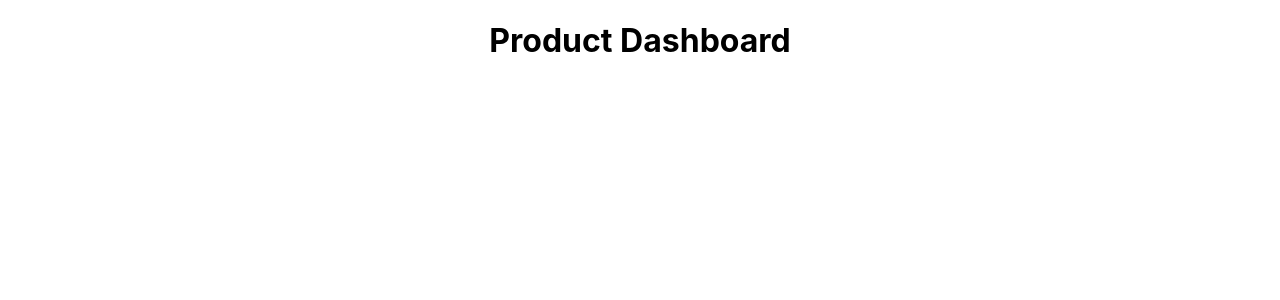
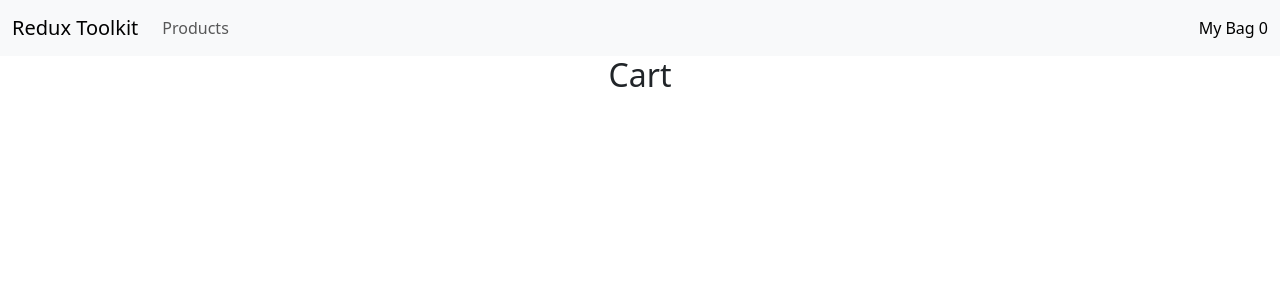
Before and after one commit to HAMZA-NASIR-PU/Redux-Toolkit-Project, a React (Create React App) app: page /cart in a window 1280 px wide. Shown: the top 300 px of the page. Built offline with nearby package versions, Linux system fonts and the light colour scheme.

Commit message:
Complete project without using redux toolkit

```diff
--- a/package.json
+++ b/package.json
@@ -6,9 +6,12 @@
     "@testing-library/jest-dom": "^5.17.0",
     "@testing-library/react": "^13.4.0",
     "@testing-library/user-event": "^13.5.0",
+    "bootstrap": "^5.3.3",
     "my-app": "file:",
     "react": "^18.3.1",
+    "react-bootstrap": "^2.10.5",
     "react-dom": "^18.3.1",
+    "react-router-dom": "^6.28.0",
     "react-scripts": "5.0.1",
     "web-vitals": "^2.1.4"
   },
--- a/src/App.js
+++ b/src/App.js
@@ -1,11 +1,23 @@
-import logo from './logo.svg';
+import 'bootstrap/dist/css/bootstrap.min.css'
 import './App.css';
 import Product from './components/Product';
+import { createBrowserRouter, createRoutesFromElements, Route, RouterProvider } from 'react-router-dom';
+import Dashboard from './components/Dashboard';
+import Cart from './components/Cart';
+import RootLayout from './components/RootLayout';
 
 function App() {
+
+  const router = createBrowserRouter(createRoutesFromElements(
+    <Route path='/' element={<RootLayout />}>
+      <Route index element={<Dashboard />}></Route>
+      <Route path='/cart' element={<Cart />}></Route>
+    </Route>
+  ));
+
   return (
     <div className="App">
-      <Product />
+      <RouterProvider router={router} />
     </div>
   );
 }
--- /dev/null
+++ b/src/components/Cart.js
@@ -0,0 +1,11 @@
+const Cart = () => {
+
+    return (
+        <>
+            <h2>Cart</h2>
+
+        </>
+    )
+}
+
+export default Cart;
--- /dev/null
+++ b/src/components/Dashboard.js
@@ -0,0 +1,12 @@
+import Product from "./Product";
+
+const Dashboard = () => {
+
+    return (
+        <>
+            <Product />
+        </>
+    )
+}
+
+export default Dashboard;
--- /dev/null
+++ b/src/components/NavBarPanel.js
@@ -0,0 +1,26 @@
+import Container from 'react-bootstrap/Container';
+import Nav from 'react-bootstrap/Nav';
+import Navbar from 'react-bootstrap/Navbar';
+import { Link } from 'react-router-dom';
+
+const NavBar = () => {
+
+    return (
+        <Navbar bg="light" expand="lg">
+            <Container fluid>
+                <Navbar.Brand href="#">Redux Toolkit</Navbar.Brand>
+                <Nav>
+                    <Nav.Link to="/" as={Link}>Products</Nav.Link>
+                </Nav>
+                <Navbar.Toggle />
+                <Navbar.Collapse className='justify-content-end'>
+                    <Navbar.Text>
+                        <Nav.Link to="/cart" as={Link}>My Bag 0</Nav.Link>
+                    </Navbar.Text>
+                </Navbar.Collapse>
+            </Container>
+        </Navbar>
+    )
+}
+
+export default NavBar;
--- a/src/components/Product.js
+++ b/src/components/Product.js
@@ -1,7 +1,41 @@
+import { useState, useEffect } from "react";
+import Button from 'react-bootstrap/Button';
+import Card from 'react-bootstrap/Card';
+
 const Product = () => {
+    const [products, getProducts] = useState([]);
+
+    useEffect(() => {
+        fetch('https://fakestoreapi.com/products')
+            .then(data => data.json())
+            .then(result => getProducts(result));
+    }, []);
+
+    const cards = products.map(product => (
+        <div key={product.id} className="col-md-3" style={{ marginBottom: '10px' }}>
+            <Card className="h-100">
+                <div className="text-center">
+                    <Card.Img variant="top" src={product.image} style={{ width: '100px', height: '130px' }} />
+                </div>
+                <Card.Body>
+                    <Card.Title>{product.title}</Card.Title>
+                    <Card.Text>
+                        INR. {product.price}
+                    </Card.Text>
+                </Card.Body>
+                <Card.Footer style={{ backgroundColor: 'white' }}>
+                    <Button variant="primary">Add to Cart</Button>
+                </Card.Footer>
+            </Card>
+        </div>
+    ));
+
     return (
         <>
             <h1>Product Dashboard</h1>
+            <div className="row">
+                {cards}
+            </div>
         </>
     )
 }
--- /dev/null
+++ b/src/components/RootLayout.js
@@ -0,0 +1,18 @@
+import { Outlet } from "react-router-dom";
+import NavBar from "./NavBarPanel";
+
+const RootLayout = () => {
+
+    return (
+        <>
+            <NavBar />
+
+            <main>
+                <Outlet />
+            </main>
+
+        </>
+    )
+}
+
+export default RootLayout;
```
Also changed, not shown: myNotes.txt (added), 1 other file (tests, documents, lock files or other folders).
